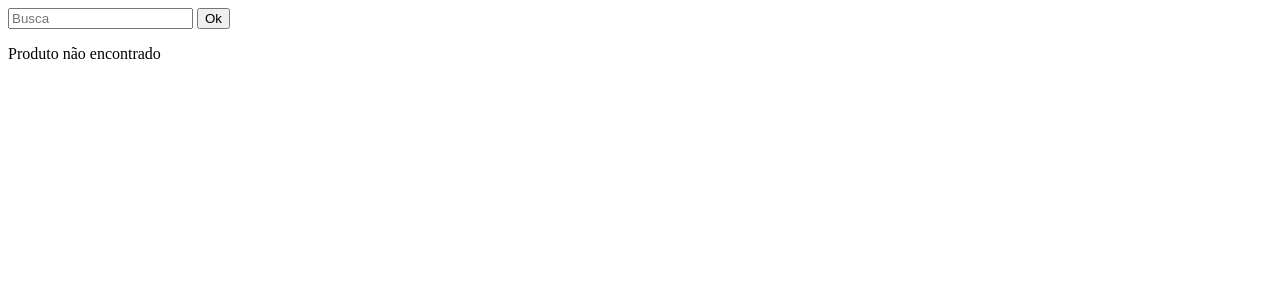
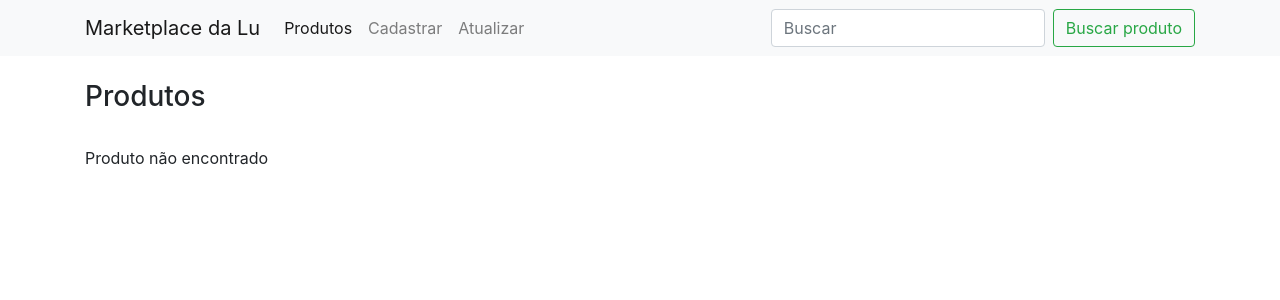
Before and after one commit to vaniapatriciab/desafio_luiza_code, a Django app: page / in a window 1280 px wide. Shown: the top 300 px of the page. Run offline with Django 3.2, Linux system fonts and the light colour scheme; data that the repository does not hold is empty.

Commit message:
Adicionando menu fixo no topo de todas as páginas

```diff
--- a/luiza_code/lu_marketplace/templates/lu_marketplace/base.html
+++ b/luiza_code/lu_marketplace/templates/lu_marketplace/base.html
@@ -16,10 +16,42 @@
       crossorigin="anonymous"
     />
 
-    <title>Hello, world!</title>
+  <title>Marketplace da Lu</title>
   </head>
+
   <body>
-    <div class="container">{% block content %} {% endblock %}</div>
+
+    <nav class="navbar navbar-expand-lg navbar-light bg-light">
+      <div class="container">
+        <a class="navbar-brand" href="#">Marketplace da Lu</a>
+      <button class="navbar-toggler" type="button" data-toggle="collapse" data-target="#conteudoNavbarSuportado" aria-controls="conteudoNavbarSuportado" aria-expanded="false" aria-label="Alterna navegação">
+        <span class="navbar-toggler-icon"></span>
+      </button>
+
+      <div class="collapse navbar-collapse" id="conteudoNavbarSuportado">
+        <ul class="navbar-nav mr-auto">
+          <li class="nav-item active">
+            <a class="nav-link" href="/">Produtos<span class="sr-only">(página atual)</span></a>
+          </li>
+          <li class="nav-item">
+            <a class="nav-link" href="cadastrar-prod/">Cadastrar</a>
+          </li>
+          <li class="nav-item">
+            <a class="nav-link" href="#">Atualizar</a>
+          </li>
+
+        </ul>
+        <form class="form-inline my-2 my-lg-0">
+          <input class="form-control mr-sm-2" type="search" placeholder="Buscar" aria-label="Buscar">
+          <button class="btn btn-outline-success my-2 my-sm-0" type="submit">Buscar produto</button>
+        </form>
+      </div>
+      </div>
+    </nav>
+
+    <div class="container">
+      {% block content %} {% endblock %}
+    </div>
 
     <!-- Optional JavaScript; choose one of the two! -->
 
--- a/luiza_code/lu_marketplace/templates/lu_marketplace/cadastrar_prod.html
+++ b/luiza_code/lu_marketplace/templates/lu_marketplace/cadastrar_prod.html
@@ -1,7 +1,10 @@
 {% extends 'base.html' %} {% block title %} Cadastro de Produtos {% endblock %}
+
 {% block content %}
+</br>
+<h3>Cadastro de Produtos</h3>
+</br>
 
-<h1>Cadastro de Produtos</h1>
 <div class="form-group">
   <form method="POST">
     {% csrf_token %} {{ form.as_p }}
--- a/luiza_code/lu_marketplace/templates/lu_marketplace/index.html
+++ b/luiza_code/lu_marketplace/templates/lu_marketplace/index.html
@@ -1,11 +1,11 @@
-<html>
-    <div>
-        <form action="." method="GET" class="form-inline">
-            <input type="text" id="search" name="search" class="form-control" placeholder="Busca">
-            <input type="submit" class="btn btn-primary" value="Ok">
-        </form>
-    </div>
-<body>
+{% extends 'base.html' %} {% block title %} Cadastro de Produtos {% endblock %}
+
+{% block content %}
+
+    </br>
+    <h3>Produtos</h3>
+    </br>
+
     {% if produtos %}
         {% for p in produtos %}
         <li>
@@ -15,6 +15,5 @@
     {% else %}
         <p> Produto não encontrado </p>
     {% endif %}
-</body>
 
-</html>
+{% endblock %}
--- a/luiza_code/lu_marketplace/urls.py
+++ b/luiza_code/lu_marketplace/urls.py
@@ -6,6 +6,6 @@ urlpatterns = [
 
     path('', views.index, name='luMarketplace-index'),
 
-    path('cad_produtos/', CadastrarProduto.as_view(),
+    path('cadastrar-prod/', CadastrarProduto.as_view(),
          name='luMarketplace-cadastro')
 ]
```
